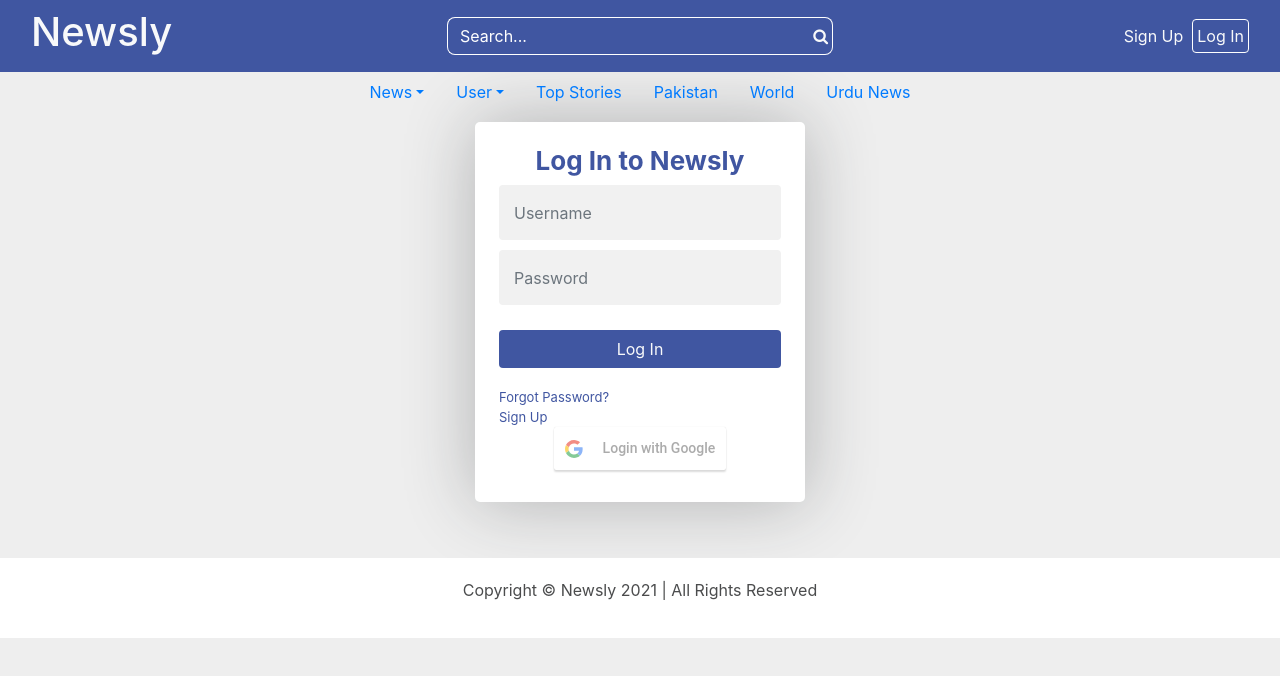
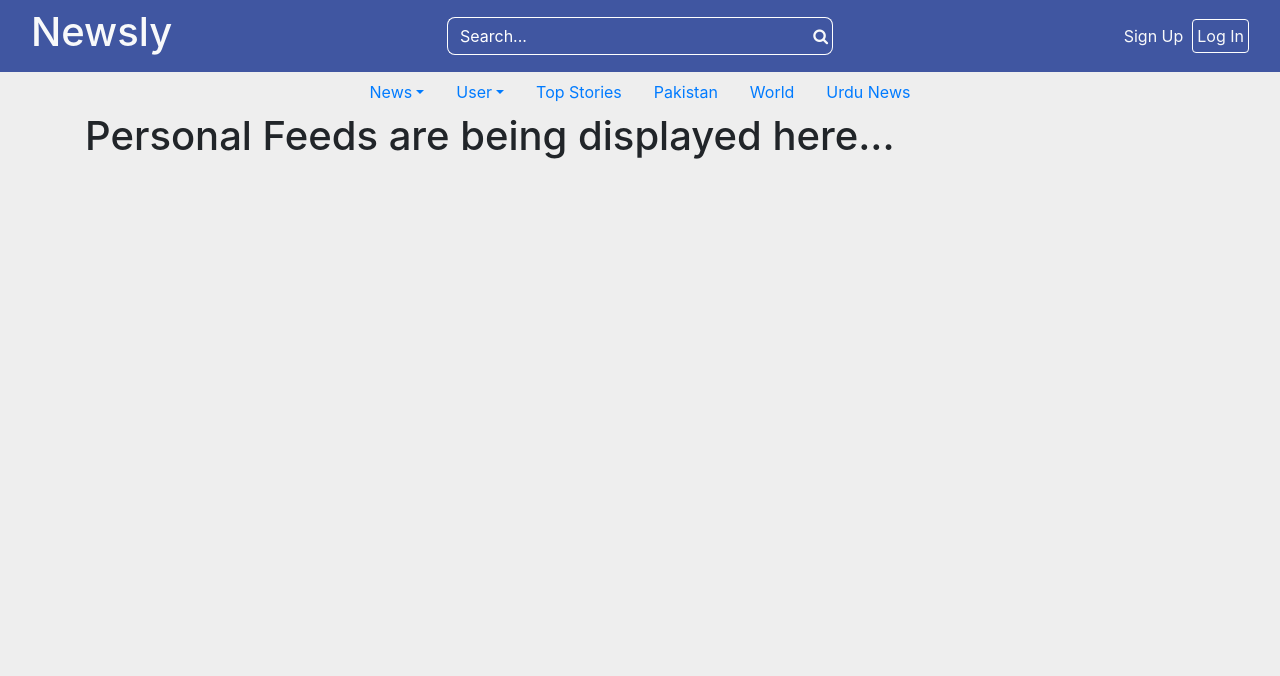
Before and after one commit to nicodev-git/mainapp-react, a React (Create React App) app: page /foryou in a window 1280 px wide. Before the commit this address led to /login. Shown: the top 676 px of the page. Built offline with nearby package versions, Linux system fonts and the light colour scheme.

Commit message:
Temporarily removed Redirect

```diff
--- a/src/components/pages/ForYou.js
+++ b/src/components/pages/ForYou.js
@@ -2,23 +2,16 @@
 import { Redirect } from 'react-router-dom';
 
 
-function ForYou({authorized}) {
+function ForYou() {
     useEffect(() => {
         document.title = "For You - Newsly"
     }, []);
 
-    if (!authorized) {
-        return (
-            <Redirect to='/login'/>
-        )
-    }
-    else {
-        return (
-            <div className="foryou container">
-                <h1>Personal Feeds are being displayed here...</h1>
-            </div>
-        )
-    }
-}
+    return (
+        <div className="foryou container">
+            <h1>Personal Feeds are being displayed here...</h1>
+        </div>
+    )
+};
 
 export default ForYou;
```
